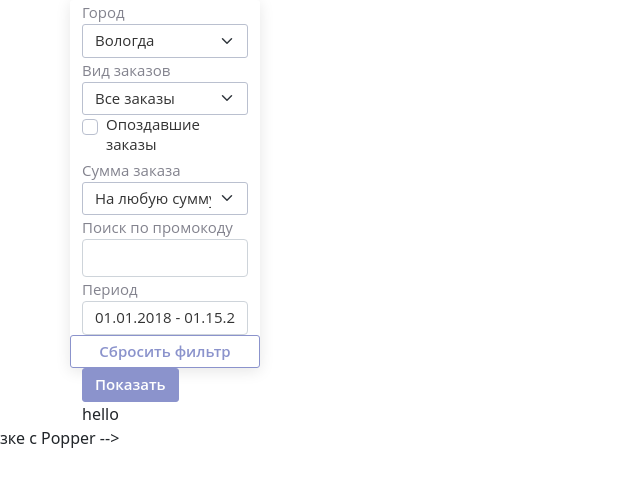
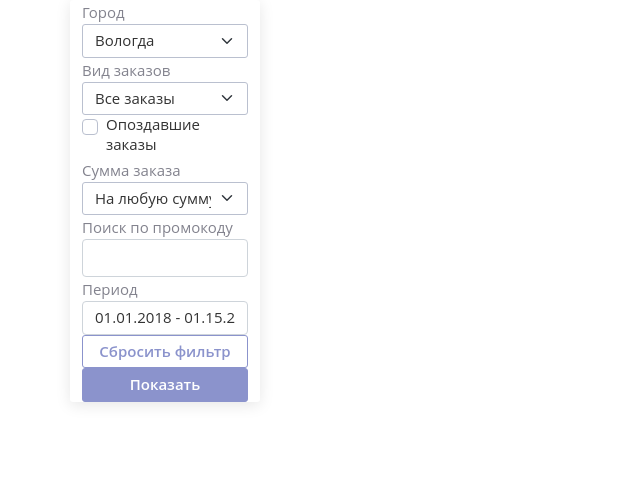
Before and after one commit to KennelTeam/PizzaMap, a PHP site: page /filters.html in a window 1280 px wide. Shown: the top 487 px of the page, without its empty margins (0-640 px from the left). Run offline with PHP 8.4, Linux system fonts and the light colour scheme; some libraries are stand-ins or nearby versions.

Commit message:
fix buttons

```diff
--- a/css/filters.css
+++ b/css/filters.css
@@ -68,6 +68,7 @@
 }
 
 .reset-filter-button {
+    width: 100%;
     font-family: Open Sans;
     font-style: normal;
     font-weight: 600;
@@ -87,6 +88,7 @@
 }
 
 .show-button {
+    width: 100%;
     font-family: Open Sans;
     font-style: normal;
     font-weight: 600;
@@ -107,5 +109,5 @@
 }
 
 option:hover {
-    box-shadow: 0 0 10px 100px var(--ui-blue-02-color) inset;
+    /* box-shadow: 0 0 10px 100px var(--ui-blue-02-color) inset; */
 }
--- a/filters.html
+++ b/filters.html
@@ -51,14 +51,6 @@
                 <label class="promo-input-label label" for="promoInput">Поиск по промокоду</label>
                 <input class="form-control" type="text" id="promoInput"/>
                 <label class="period-label label">Период</label>
-                <!-- <div class="form-group">
-                    <div class='input-group date' id='datetimepicker1'>
-                      <input type='text' class="form-control" />
-                      <span class="input-group-addon">
-                        <span class="glyphicon glyphicon-calendar"></span>
-                      </span>
-                    </div>
-                </div> -->
                 <input class="date-filter form-control" type="text" name="datefilter" value="01.01.2018 - 01.15.2018" />
 
                 <script type="text/javascript">
@@ -83,12 +75,12 @@
                 </script>
 
                 <div class="form-group row">
-
+                    <div class="col-sm">
                         <button class="reset-filter-button btn" id="clearButton">Сбросить фильтр</button>
                     </div>
                 </div>
                 <div class="form-group row">
-                    <div class="col-sm-10">
+                    <div class="col-sm">
                         <button type="submit" class="show-button btn" id="showButton">Показать</button>
                     </div>
                 </div>
@@ -97,10 +89,10 @@
 
             </div>
             <div class="col-9">
-                <label>hello</label>
+                <!-- <label>hello</label> -->
             </div>
         </div>
-    </div>зке с Popper -->
+    </div>
     <script src="https://cdn.jsdelivr.net/npm/bootstrap@5.1.1/dist/js/bootstrap.bundle.min.js" integrity="sha384-/bQdsTh/da6pkI1MST/rWKFNjaCP5gBSY4sEBT38Q/9RBh9AH40zEOg7Hlq2THRZ" crossorigin="anonymous"></script>
 
   </body>
```
